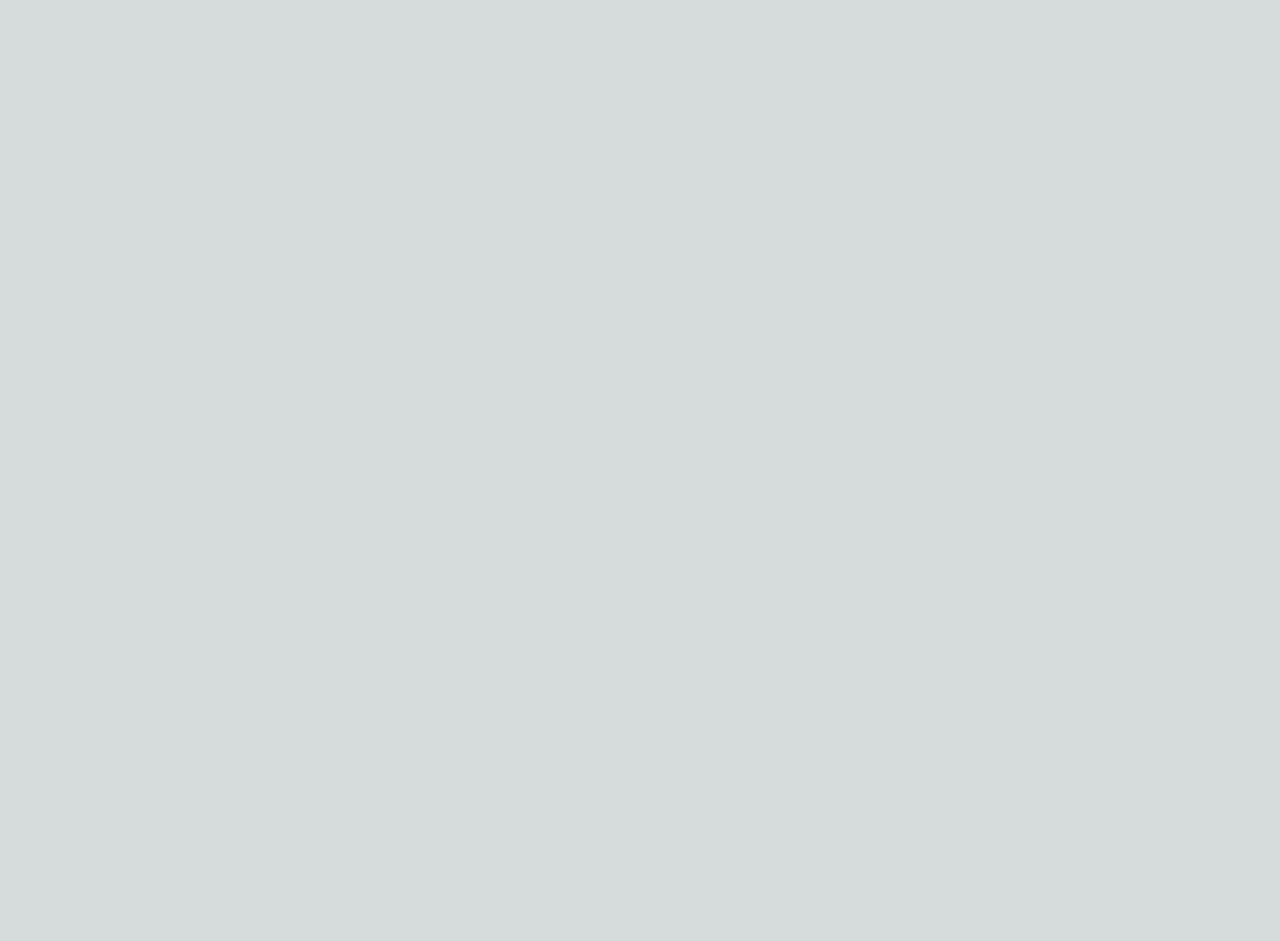
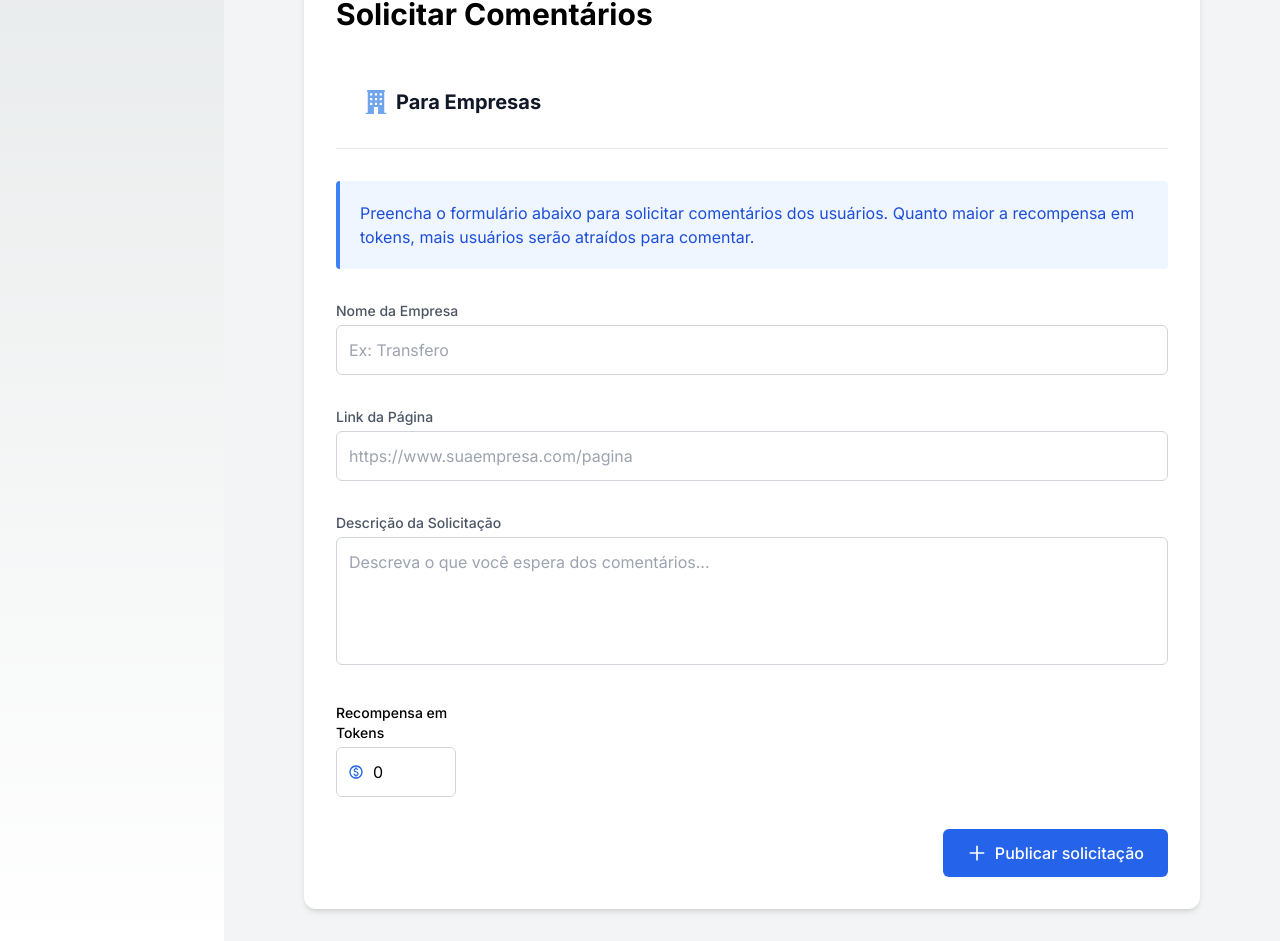
Before and after one commit to TransferoNovaIguacu/feedback-company-front, a Next.js app: page /company in a window 1280 px wide. Shown: the part 868-1809 px from the top of the page. Before the commit the page ends 800 px from the top, so only its background shows below. Built offline with nearby package versions, Linux system fonts and the light colour scheme.

Commit message:
Styles: Primeiro layout criação-comentarios

```diff
--- /dev/null
+++ b/app/components/criacao-comentario.tsx
@@ -0,0 +1,223 @@
+import { useState } from "react";
+import { useRouter } from "next/navigation";
+import Image from "next/image";
+
+export default function CriacaoComentario() {
+  const [formData, setFormData] = useState({
+    companyName: "",
+    pageLink: "",
+    description: "",
+    rewardTokens: 0,
+  });
+
+  const [requests, setRequests] = useState<any[]>([]);
+  const [showSuccess, setShowSuccess] = useState(false);
+  const [showError, setShowError] = useState(false);
+
+  const router = useRouter();
+
+  function handleChange(
+    e: React.ChangeEvent<HTMLInputElement | HTMLTextAreaElement>
+  ) {
+    setFormData({
+      ...formData,
+      [e.target.name]:
+        e.target.name === "rewardTokens"
+          ? parseInt(e.target.value)
+          : e.target.value,
+    });
+  }
+
+  function isFormValid() {
+    var companyName = formData.companyName,
+      pageLink = formData.pageLink,
+      description = formData.description,
+      rewardTokens = formData.rewardTokens;
+
+    return (
+      companyName.trim() !== "" &&
+      pageLink.trim() !== "" &&
+      description.trim() !== "" &&
+      rewardTokens > 0
+    );
+  }
+
+  function handleSubmit() {
+    if (!isFormValid()) {
+      setShowError(true);
+      setTimeout(function () {
+        setShowError(false);
+      }, 3000);
+      return;
+    }
+
+    setRequests([...requests, formData]);
+    setFormData({
+      companyName: "",
+      pageLink: "",
+      description: "",
+      rewardTokens: 0,
+    });
+    setShowSuccess(true);
+    setTimeout(function () {
+      setShowSuccess(false);
+      router.push("/"); // Ajuste a rota aqui
+    }, 2000);
+  }
+
+  return (
+    <div className="flex justify-center items-center min-h-screen bg-gray-100 p-8">
+      <div className="bg-white rounded-xl shadow-md max-w-4xl w-full mx-6 p-8 space-y-8">
+        <h2 className="text-3xl mb-14 text-black font-bold">
+          Solicitar Comentários
+        </h2>
+
+        <div className="ml-7 flex items-center gap-2 text-gray-900 text-xl font-bold">
+          <Image src="/svg/predio.svg" alt="Ícone Empresa" width={24} height={24} />
+          <span>Para Empresas</span>
+        </div>
+        <div className="border-b border-gray-300 opacity-50 mb-6" />
+
+        <div className="border-l-4 border-blue-500 bg-blue-50 text-blue-700 p-5 text-base rounded">
+          <p>
+            Preencha o formulário abaixo para solicitar comentários dos usuários.
+            Quanto maior a recompensa em tokens, mais usuários serão atraídos para
+            comentar.
+          </p>
+        </div>
+
+        <div>
+          <label className="block text-gray-600 text-sm font-medium mb-1">
+            Nome da Empresa
+          </label>
+          <input
+            type="text"
+            name="companyName"
+            value={formData.companyName}
+            onChange={handleChange}
+            placeholder="Ex: Transfero"
+            className="w-full text-black border border-gray-300 rounded-md p-3"
+          />
+        </div>
+
+        <div>
+          <label className="block text-gray-600 text-sm font-medium mb-1">
+            Link da Página
+          </label>
+          <input
+            type="text"
+            name="pageLink"
+            value={formData.pageLink}
+            onChange={handleChange}
+            placeholder="https://www.suaempresa.com/pagina"
+            className="w-full text-black border border-gray-300 rounded-md p-3"
+          />
+        </div>
+
+        <div>
+          <label className="block text-gray-600 text-sm font-medium mb-1">
+            Descrição da Solicitação
+          </label>
+          <textarea
+            name="description"
+            value={formData.description}
+            onChange={handleChange}
+            placeholder="Descreva o que você espera dos comentários..."
+            className="w-full border text-black border-gray-300 rounded-md p-3 h-32 resize-none"
+          />
+        </div>
+
+        <div className="max-w-[120px]">
+          <label className="text-black text-sm font-medium mb-1 flex items-center gap-1">
+            Recompensa em Tokens
+          </label>
+          <div className="relative">
+            <Image
+              src="/svg/token-icon.svg"
+              alt="Ícone de Token"
+              width={16}
+              height={16}
+              className="absolute left-3 top-1/2 -translate-y-1/2 pointer-events-none"
+            />
+            <input
+              type="number"
+              name="rewardTokens"
+              value={formData.rewardTokens}
+              onChange={handleChange}
+              className="w-full border text-black border-gray-300 rounded-md p-3 pl-9"
+            />
+          </div>
+        </div>
+
+        {/* Container do botão e pop-up */}
+        <div className="relative flex items-center justify-end gap-4 w-full">
+          {(showSuccess || showError) && (
+            <div
+              className={`absolute flex items-start gap-2 px-4 py-3 rounded-md shadow-md text-sm w-max
+              ${
+                showSuccess
+                  ? "bg-green-50 border border-green-300 text-green-800"
+                  : "bg-red-50 border border-red-300 text-red-800"
+              }`}
+              style={{
+                top: "100%",
+                left: "50%",
+                transform: "translateX(-50%)",
+                marginTop: "8px",
+                maxWidth: "90vw",
+                width: "max-content",
+                overflowWrap: "break-word",
+                zIndex: 10,
+              }}
+            >
+              <svg
+                className="w-5 h-5 mt-0.5 flex-shrink-0"
+                fill="none"
+                stroke="currentColor"
+                viewBox="0 0 24 24"
+              >
+                {showSuccess ? (
+                  <path
+                    strokeLinecap="round"
+                    strokeLinejoin="round"
+                    strokeWidth={2}
+                    d="M5 13l4 4L19 7"
+                  />
+                ) : (
+                  <path
+                    strokeLinecap="round"
+                    strokeLinejoin="round"
+                    strokeWidth={2}
+                    d="M6 18L18 6M6 6l12 12"
+                  />
+                )}
+              </svg>
+              <span>
+                {showSuccess
+                  ? "Solicitação publicada com sucesso!"
+                  : "Por favor, preencha todos os campos corretamente."}
+              </span>
+            </div>
+          )}
+
+          <button
+            onClick={handleSubmit}
+            className="bg-blue-600 flex items-center gap-2 hover:bg-blue-700 text-white rounded-md py-3 px-6 font-medium"
+          >
+            <svg
+              xmlns="http://www.w3.org/2000/svg"
+              className="h-5 w-5"
+              fill="none"
+              viewBox="0 0 24 24"
+              stroke="currentColor"
+              strokeWidth={2}
+            >
+              <path strokeLinecap="round" strokeLinejoin="round" d="M12 4v16m8-8H4" />
+            </svg>
+            Publicar solicitação
+          </button>
+        </div>
+      </div>
+    </div>
+  );
+}
--- a/app/en-construcao/page.tsx
+++ b/app/en-construcao/page.tsx
@@ -2,6 +2,7 @@
 
 import Head from 'next/head';
 import TipoPesquisaSelector from '../components/TipoPesquisaSelector';
+import CommentRequestForm from '../components/criacao-comentario';
 
 export default function EmConstrucao() {
 
@@ -48,6 +49,8 @@ export default function EmConstrucao() {
         </div>
       </div>
 
+      <CommentRequestForm></CommentRequestForm>
+
       <style jsx>{`
         .progress-bar .animate-progress {
           animation: progress 3s infinite;
```
Also changed, not shown: public/svg/token-icon.svg (added).
